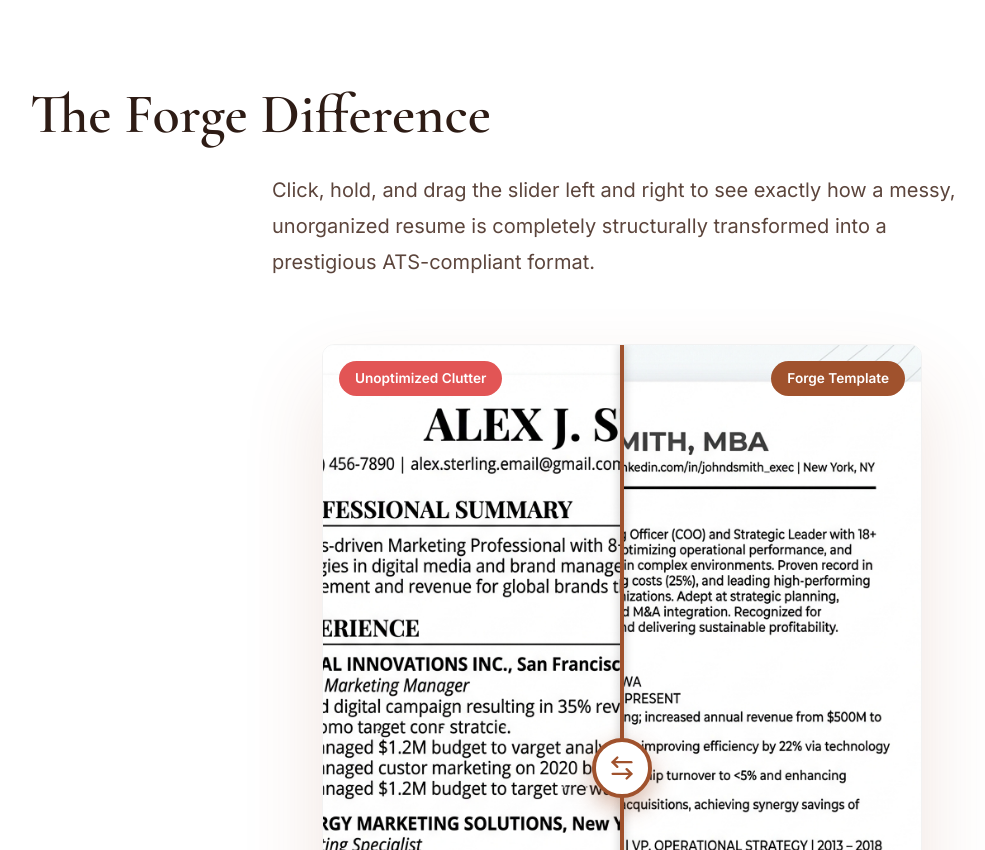
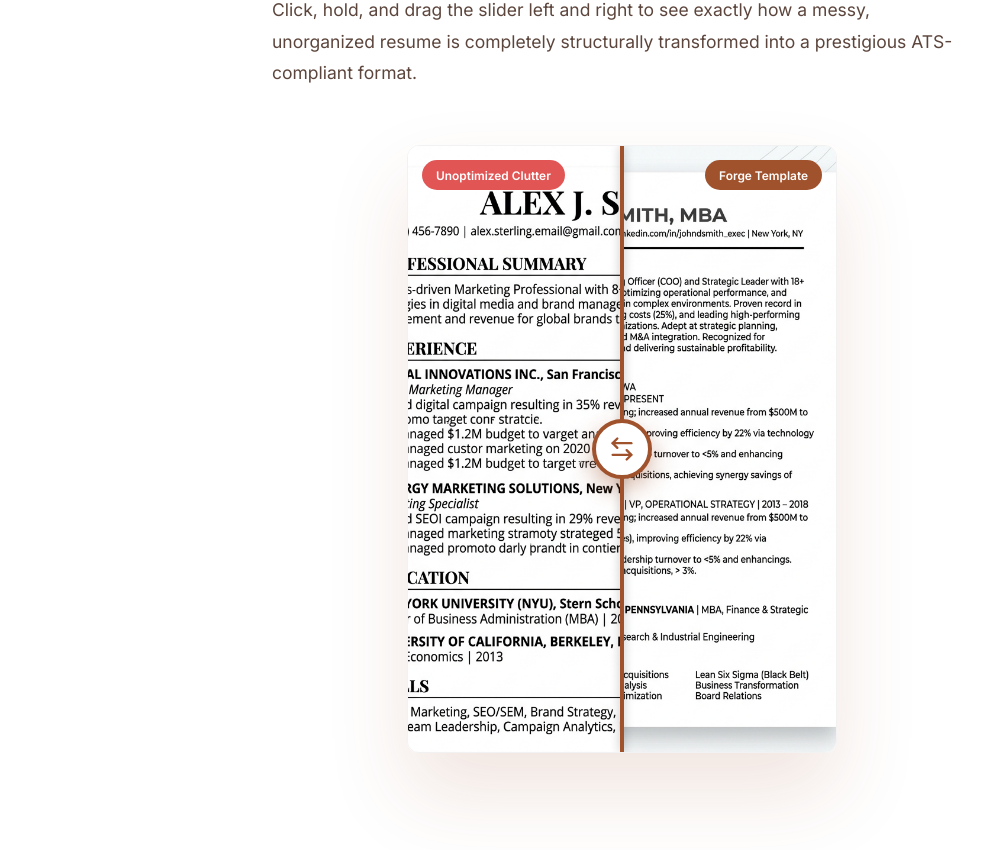
Before and after one commit to halaae/forge-digital, a React (Vite) app: page / in a window 1280 px wide. Shown: the part 1950-2800 px from the top of the page, without its empty margins (18-1003 px from the left). Built offline with nearby package versions, Linux system fonts and the light colour scheme.

Commit message:
Global size refactor and extreme slider miniaturization

```diff
--- a/src/components/Transformation.jsx
+++ b/src/components/Transformation.jsx
@@ -42,7 +42,7 @@ export default function Transformation() {
           style={{
              position: 'relative',
              width: '100%',
-             maxWidth: '600px',
+             maxWidth: '430px', /* Brutally restricted for elegance */
              aspectRatio: '1 / 1.414',
              margin: '0 auto',
              borderRadius: '12px',
--- a/src/index.css
+++ b/src/index.css
@@ -24,7 +24,7 @@
 
 html {
   scroll-behavior: smooth;
-  font-size: 16px; /* Optimized base font size */
+  font-size: 14px; /* Scaled down for a more refined, elegant proportion */
 }
 
 body {
```
